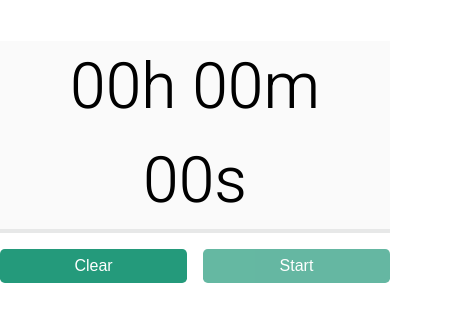
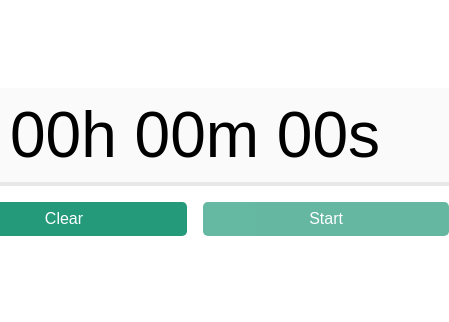
Before and after one commit to zifgu/online-timer, a React (Create React App) app: page / in a window 390 px wide. Shown: the part 260-582 px from the top of the page, 449 px wide, since content can reach past the window. Built offline with nearby package versions, Linux system fonts and the light colour scheme.

Commit message:
Change div to input to allow typing on mobile

```diff
--- a/src/App.scss
+++ b/src/App.scss
@@ -12,13 +12,16 @@ $button-color: #249a7b;
     display: flex;
     flex-direction: column;
     align-items: center;
-    text-align: center;
 
     .timer-text {
-        padding: 0 0.5em;
+        padding: 0.15em;
+        text-align: center;
         font-size: 64px;
         background-color: #fafafa;
-        border-bottom: 4px solid #e7e8e8;
+
+        border-width: 0 0 4px 0;
+        border-style: solid;
+        border-color: #e7e8e8;
 
         &:focus {
             outline: none;
--- a/src/App.tsx
+++ b/src/App.tsx
@@ -100,17 +100,17 @@ function Timer() {
     return (
         <div className="timer-container">
             <audio src="./alarm.mp3" ref={alarm} loop></audio>
-            <div
+            <input
+                type="text"
+                size={11}
                 className="timer-text"
-                tabIndex={0}
                 onKeyDown={(event) => {
                     if (timerState === "edit") {
                         handleKey(event);
                     }
                 }}
-            >
-                {timeToString(displayTime)}
-            </div>
+                value={timeToString(displayTime)}
+            ></input>
             <div className="timer-buttons">
                 {timerState === "edit" && <button onClick={handleClear}>Clear</button>}
                 {timerState === "edit" && <button onClick={handleStart} disabled={isZero(time)}>Start</button>}
```
